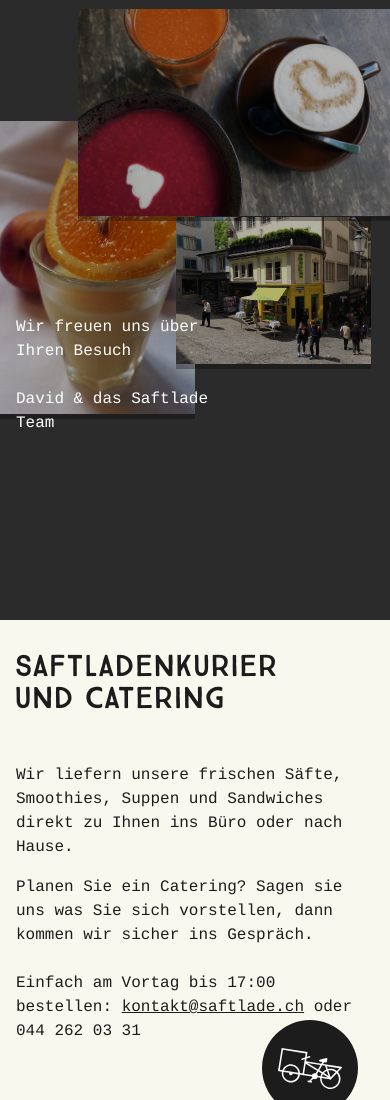
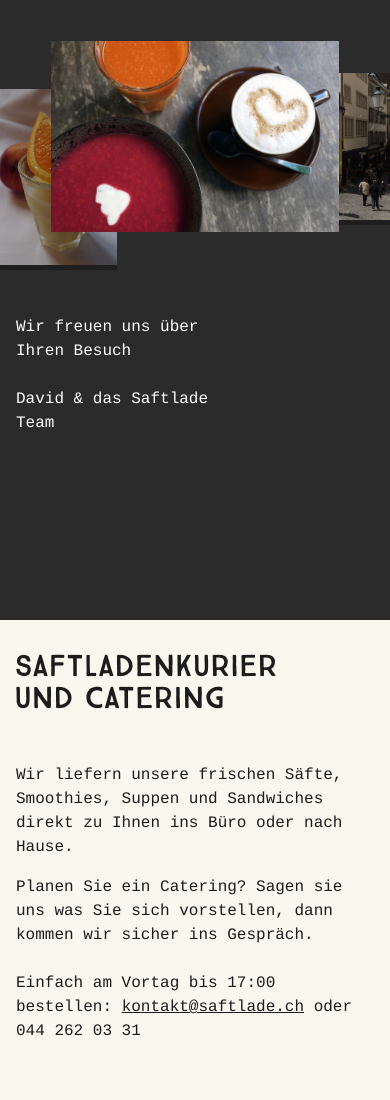
Before and after one commit to schmidsi/saftlade.ch, a website: page app/index.html in a window 390 px wide. Shown: the part 2480-3580 px from the top of the page. Drawn offline with nearby package versions, Linux system fonts and the light colour scheme; files that its build step writes are made by us from their sources.

Commit message:
end of day commit

```diff
--- a/app/index.html
+++ b/app/index.html
@@ -144,7 +144,7 @@
         </div>
       </div>
 
-      <div class="panel dark relative no-overflow fixed-height">
+      <div class="panel dark relative no-overflow">
         <div class="container relative">
           <div id="greetings" class="z10">
             <p>Wir freuen uns über
@@ -155,14 +155,16 @@
             </p>
           </div>
 
+          <div class="gallery">
             <div class="gallery-image" id="gallery-img2">
               <img src="/images/gallery-2.jpg" alt="Saftshot vom Saftlade"/>
             </div>
             <div class="gallery-image" id="gallery-img3" >
               <img src="/images/gallery-3.jpg" alt="Der Saftlade von aussen"/>
             </div>
-          <div class="gallery-image" id="gallery-img1">
+            <div class="gallery-image active" id="gallery-img1">
               <img src="/images/gallery-1.jpg" alt="Säfte vom Saftlade"/>
+            </div>
           </div>
         </div>
       </div>
@@ -180,16 +182,16 @@
           <h1 class="claim transition relative z10">Saftladenkurier <br> und Catering</h1>
         </header>
 
-         <div class="container push-top-4 z10 relative">
-          <div class="third margin-bottom-3">
-            <p>
+         <div class="container push-top-4 relative">
+          <div class="third margin-bottom-3 z10 relative">
+            <p><span class="grey-tape">
 Wir liefern unsere frischen Säfte, Smoothies, Suppen und Sandwiches direkt zu Ihnen ins Büro oder nach Hause.
-</p><p>Planen Sie ein Catering? Sagen sie uns was Sie sich vorstellen, dann kommen wir sicher ins Gespräch.
+</span></p><p><span class="grey-tape">Planen Sie ein Catering? Sagen sie uns was Sie sich vorstellen, dann kommen wir sicher ins Gespräch.</span>
 <br>
 <br>
-Einfach am Vortag bis 17:00 bestellen: <a href="mailto:kontakt@saftlade.ch">kontakt@saftlade.ch</a> oder <a href="tel:+41442620331" class="hover-deco">044 262 03 31</a>
+<span class="grey-tape">
+Einfach am Vortag bis 17:00 bestellen: <a href="mailto:kontakt@saftlade.ch">kontakt@saftlade.ch</a> oder <a href="tel:+41442620331" class="hover-deco">044 262 03 31</a></span>
             </p>
-          </div>
           </div>
 
           <div id="saftkurier-photos-holder">
@@ -198,6 +200,7 @@
             <a id="juicebike-button-2" href="mailto:kontakt@saftlade.ch?subject=Saftkurier" class="icon-button transition">
               <img src="/images/juicebike.svg" alt="Saftkurier" />
             </a>
+          </div>
         </div>
       </div>
 
--- a/app/styles/main.css
+++ b/app/styles/main.css
@@ -191,16 +191,6 @@
   min-height: 80vh;
   padding-top: 1rem;
   padding-bottom: 6rem;
-}
-
-.fixed-height {
-  height: 45rem;
-}
-
-@media screen and (max-width: 700px) {
-  .fixed-height {
-    height: 35rem;
-  }
 }
 
 .container {
@@ -552,8 +542,17 @@
   pointer-events: none;
 }
 
+.gallery {
+  width: 100%;
+  padding-bottom: 49%;
+}
+
 .gallery-image {
   position: absolute;
+}
+
+.gallery-image.active::after {
+  opacity: 0;
 }
 
 .gallery-image::after {
@@ -595,43 +594,45 @@
 }
 
 @media screen and (max-width: 400px) {
+  .gallery {
+    width: calc(100% + 2rem);
+    margin-left: -1rem;
+    padding-bottom: 49%;
+  }
+
   #gallery-img1 {
-    top: 2rem;
-    max-width: 80%;
-    left: 20%;
+    left: 13%;
+    max-width: 74%;
   }
 
   #gallery-img2 {
-    top: 9rem;
-    max-width: 50%;
     left: 0;
   }
 
   #gallery-img3 {
-    top: 15rem;
-    max-width: 50%;
-    right: 5%;
+    right: 0;
   }
 }
+/*
+}
+*/
 
 #saftkurier-photos-holder {
   position: absolute;
   width: 50%;
-  top: 17rem;
+  top: -5rem;
   right: 1rem;
+  padding-bottom: 43%;
 }
 
 @media screen and (max-width: 700px) {
   #saftkurier-photos-holder {
-    position: static;
-    height: 45rem;
-  }
-}
-
-@media screen and (max-width: 400px) {
-  #saftkurier-photos-holder {
-    position: static;
-    height: 20rem;
+    position: relative;
+    top: 0;
+    left: 1rem;
+    float: left;
+    width: calc(100% - 2rem);
+    padding-bottom: 75%;
   }
 }
 
@@ -667,15 +668,7 @@
 
 @media screen and (max-width: 700px) {
   #juicebike-button-2 {
-    top: 42rem;
-    left: auto;
-    right: 2rem;
-  }
-}
-
-@media screen and (max-width: 400px) {
-  #juicebike-button-2 {
-    top: 25rem;
+    top: 90%;
     left: auto;
     right: 2rem;
   }
```
Lines whose indentation alone changed are shown as unchanged.
